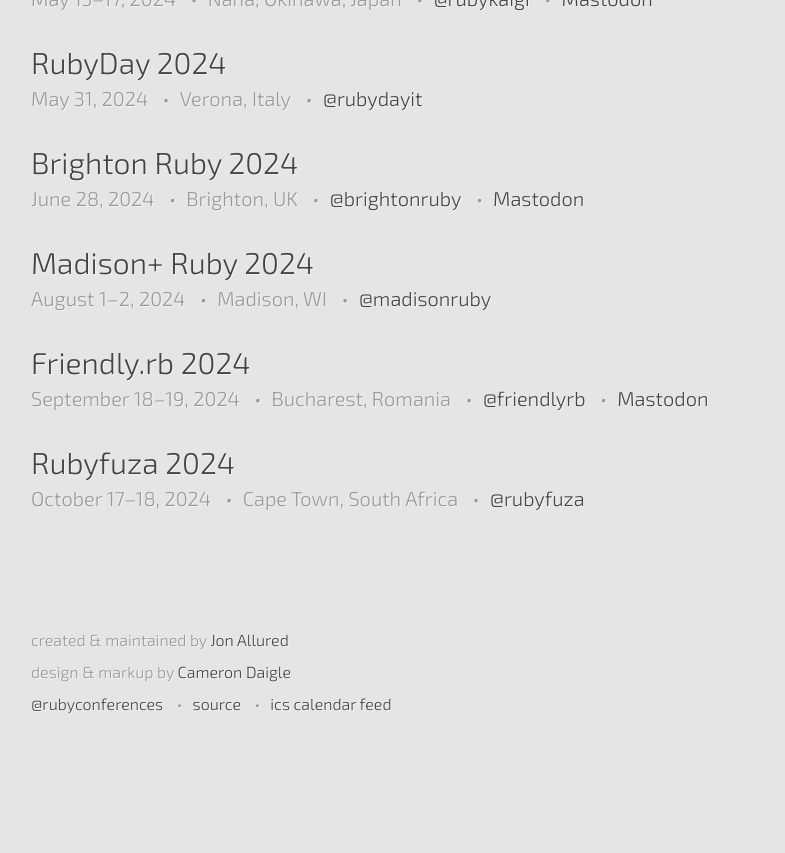
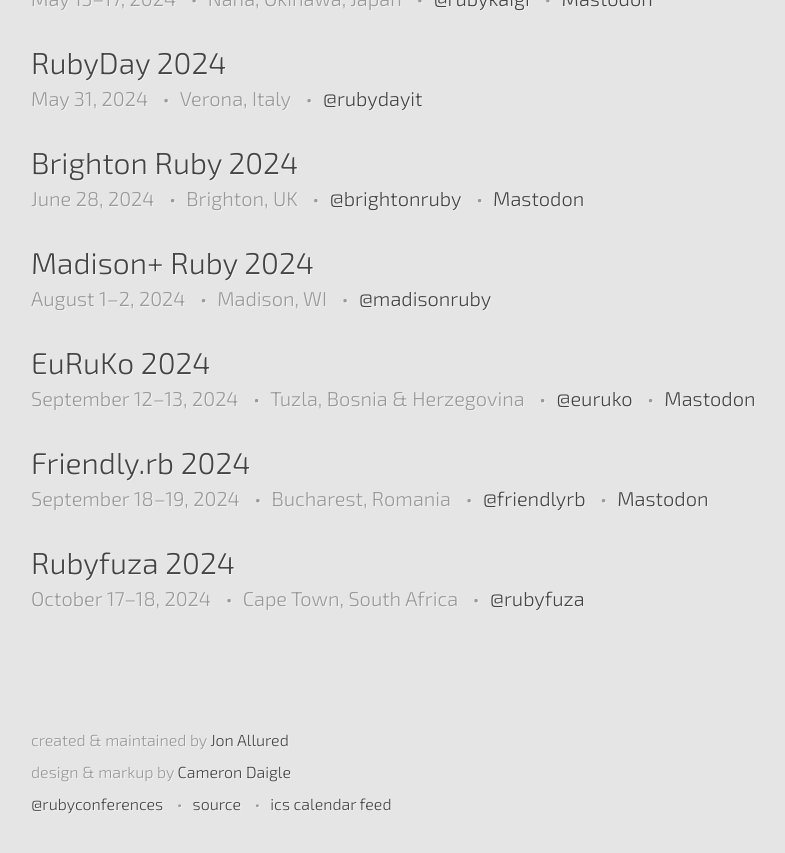
Before and after one commit to ruby-conferences/ruby-conferences.github.io, a Jekyll site: the page built from index.html, in a window 1280 px wide and 900 px high, scrolled down 1418 px. Shown: the top 853 px of the window, without its empty margins (209-994 px from the left). Built offline with Jekyll 4.4.1, drawn with Linux system fonts in a browser that asks for light colours; before the commit the page ends 2218 px from its top, so only the background shows below that.

Commit message:
Add EuRuKo 2024 (#547)
Co-authored-by: Marco Roth <marco.roth@intergga.ch>

```diff
--- a/_data/conferences.yml
+++ b/_data/conferences.yml
@@ -2498,6 +2498,14 @@
   url: https://madisonruby.com
   twitter: madisonruby
 
+- name: EuRuKo 2024
+  location: Tuzla, Bosnia & Herzegovina
+  start_date: 2024-09-12
+  end_date: 2024-09-13
+  url: https://2024.euruko.org
+  twitter: euruko
+  mastodon: https://ruby.social/@Euruko
+
 - name: Friendly.rb 2024
   location: Bucharest, Romania
   start_date: 2024-09-18
```
